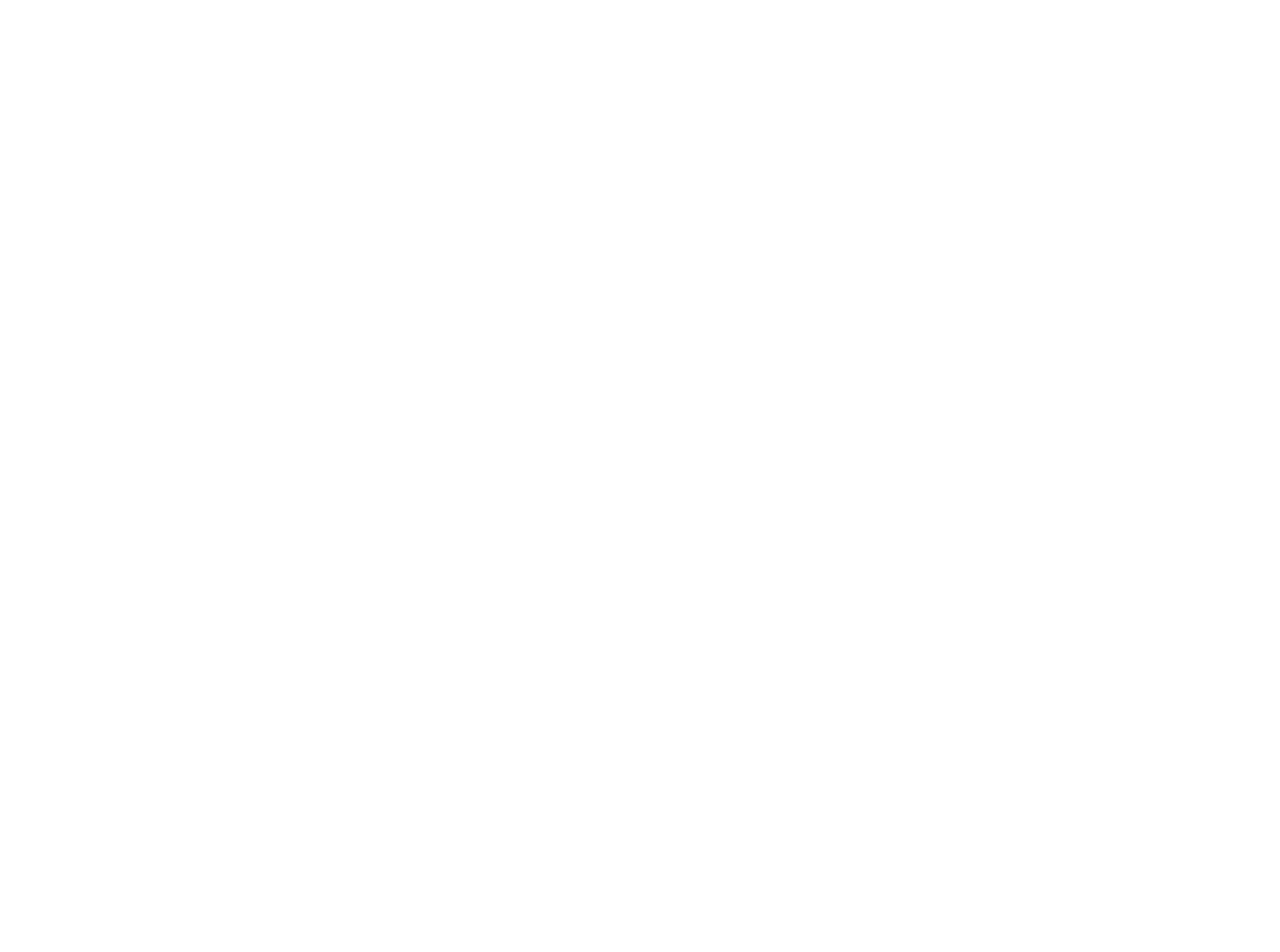
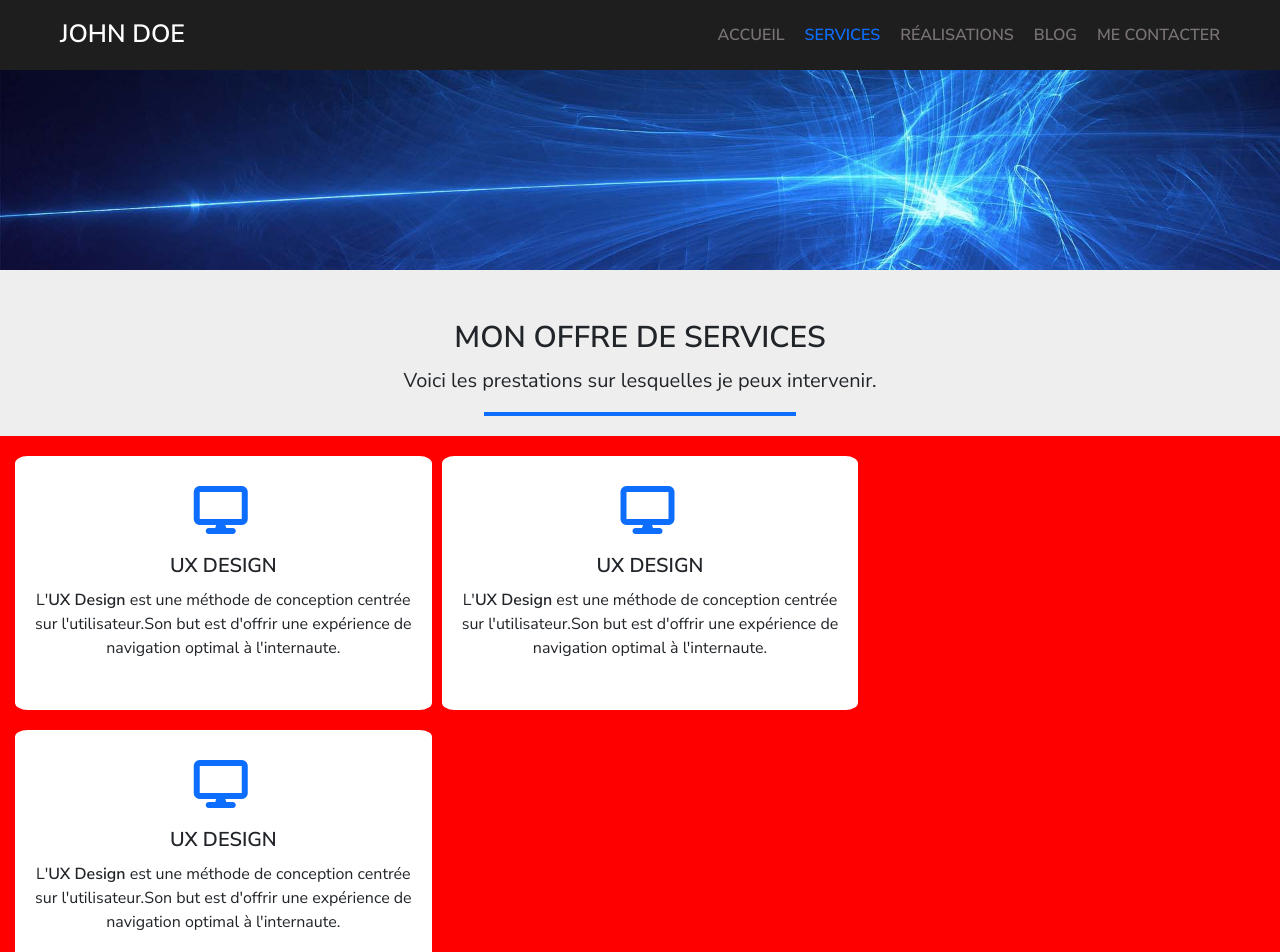
Before and after one commit to KaynoxDev/cv-opti-react, a React (Create React App) app: page /services in a window 1280 px wide. Before the commit this address had no page. Shown: the top 952 px of the page. Before the commit the page ends 800 px from the top, so only its background shows below. Built offline with nearby package versions, Linux system fonts and the light colour scheme.

Commit message:
structure main page services

```diff
--- a/src/App.js
+++ b/src/App.js
@@ -1,12 +1,14 @@
 import React from "react";
 import { Routes, Route } from "react-router-dom";
 import Accueil from "./pages/accueil/Accueil";
+import Services from "./pages/services/Services";
 
 function App() {
   return (
     <div className="App">
       <Routes>
         <Route path="/" element={<Accueil />} />
+        <Route path="/services" element={<Services />} />
       </Routes>
     </div>
   );
--- a/src/pages/accueil/header/components/Nav.jsx
+++ b/src/pages/accueil/header/components/Nav.jsx
@@ -1,10 +1,11 @@
 import React from "react";
-import { Link } from "react-router-dom";
+import { Link, useLocation } from "react-router-dom";
 
 function Nav() {
+  const location = useLocation();
   return (
     <nav className="navbar navbar-expand-lg">
-      <div className="container-fluid  mx-4">
+      <div className="container-fluid navmarge">
         <Link className="navbar-brand" to="/">
           John Doe
         </Link>
@@ -21,27 +22,47 @@
         </button>
         <div className="collapse navbar-collapse" id="navbarNav">
           <ul className="navbar-nav  ms-auto">
-            <li className="nav-item">
+            <li
+              className={`nav-item ${
+                location.pathname === "/" ? "active" : ""
+              }`}
+            >
               <Link className="nav-link" to="/">
                 Accueil
               </Link>
             </li>
-            <li className="nav-item">
-              <Link className="nav-link" to="/">
+            <li
+              className={`nav-item ${
+                location.pathname === "/services" ? "active" : ""
+              }`}
+            >
+              <Link className="nav-link" to="/services">
                 Services
               </Link>
             </li>
-            <li className="nav-item">
+            <li
+              className={`nav-item ${
+                location.pathname === "/realisations" ? "active" : ""
+              }`}
+            >
               <Link className="nav-link" to="/">
                 Réalisations
               </Link>
             </li>
-            <li className="nav-item">
+            <li
+              className={`nav-item ${
+                location.pathname === "/blog" ? "active" : ""
+              }`}
+            >
               <Link className="nav-link " to="/">
                 Blog
               </Link>
             </li>
-            <li className="nav-item">
+            <li
+              className={`nav-item ${
+                location.pathname === "/contact" ? "active" : ""
+              }`}
+            >
               <Link className="nav-link " to="/">
                 Me contacter
               </Link>
--- a/src/pages/accueil/header/header.css
+++ b/src/pages/accueil/header/header.css
@@ -1,5 +1,14 @@
 nav {
   background-color: #1e1e1e;
+}
+
+.navbar-toggler {
+  padding-left: 20px;
+  height: 2rem;
+  width: 2rem;
+  display: flex;
+  align-items: center;
+  justify-content: center;
 }
 
 .navbar-toggler:focus {
@@ -32,6 +41,10 @@
   text-decoration: none;
 }
 
+.nav-item.active .nav-link {
+  color: #0d6efd;
+}
+
 .btn {
   display: flex;
   justify-content: center;
@@ -43,3 +56,17 @@
   width: 6.5rem;
   height: 1.7rem;
 }
+
+@media (min-width: 992px) {
+  .navmarge {
+    padding-left: 50px;
+    padding-right: 50px;
+  }
+}
+
+@media (min-width: 480px) {
+  .navmarge {
+    padding-left: 50px;
+    padding-right: 50px;
+  }
+}
--- a/src/pages/accueil/main/Main.jsx
+++ b/src/pages/accueil/main/Main.jsx
@@ -41,6 +41,7 @@
               <img
                 src="../../../images/john-doe-about.jpg"
                 alt="john doe devant un ordinateur"
+                className="img-about"
               />
               <h2 className="title2">Mes compétences</h2>
               <span>html5 90%</span>
--- a/src/pages/accueil/main/main.css
+++ b/src/pages/accueil/main/main.css
@@ -28,7 +28,7 @@
   border-bottom: 2px solid blue;
 }
 
-img {
+.img-about {
   border-radius: 3%;
   width: 100%;
 }
@@ -76,7 +76,6 @@
 /* Styles pour les écrans de tablette */
 @media (min-width: 768px) {
   .apropos {
-    padding-top: 60px;
     border-radius: 1%;
     margin: 60px 60px;
     padding-bottom: 60px;
--- /dev/null
+++ b/src/pages/services/Services.jsx
@@ -0,0 +1,15 @@
+import Header from "../accueil/header/Header";
+import Main from "./main/Main";
+import Footer from "../accueil/footer/Footer";
+
+function Services() {
+  return (
+    <>
+      <Header />
+      <Main />
+      <Footer />
+    </>
+  );
+}
+
+export default Services;
--- /dev/null
+++ b/src/pages/services/main/Main.jsx
@@ -0,0 +1,51 @@
+import "./main.css";
+function Main() {
+  return (
+    <main>
+      <img
+        src="../../../images/banner.jpg"
+        alt="img du fond"
+        className="img-fluid"
+      />
+      <div className="container-fluid">
+        <div className="row">
+          <div className="col-12 titleOffer">
+            <h2>Mon offre de services</h2>
+            <p>Voici les prestations sur lesquelles je peux intervenir.</p>
+          </div>
+          <div className="row box-offer">
+            <div className="col-12 col-md-4 service1">
+              <i class="fa-solid fa-display" style={{ color: "#0d6efd " }}></i>
+              <h2>ux design</h2>
+              <p>
+                L'<strong>UX Design</strong> est une méthode de conception
+                centrée sur l'utilisateur.Son but est d'offrir une expérience de
+                navigation optimal à l'internaute.
+              </p>
+            </div>
+            <div className="col-12 col-md-4 service2">
+              <i class="fa-solid fa-display" style={{ color: "#0d6efd " }}></i>
+              <h2>ux design</h2>
+              <p>
+                L'<strong>UX Design</strong> est une méthode de conception
+                centrée sur l'utilisateur.Son but est d'offrir une expérience de
+                navigation optimal à l'internaute.
+              </p>
+            </div>
+            <div className="col-12 col-md-4 service3">
+              <i class="fa-solid fa-display" style={{ color: "#0d6efd " }}></i>
+              <h2>ux design</h2>
+              <p>
+                L'<strong>UX Design</strong> est une méthode de conception
+                centrée sur l'utilisateur.Son but est d'offrir une expérience de
+                navigation optimal à l'internaute.
+              </p>
+            </div>
+          </div>
+        </div>
+      </div>
+    </main>
+  );
+}
+
+export default Main;
--- /dev/null
+++ b/src/pages/services/main/main.css
@@ -0,0 +1,121 @@
+/* Taille des icons */
+
+.fa-display {
+  font-size: 48px;
+}
+
+/* Info des services */
+
+.titleOffer {
+  display: flex;
+  flex-direction: column;
+  text-align: center;
+  background-color: #eee;
+  text-align: center;
+}
+
+.titleOffer h2 {
+  padding-top: 50px;
+  text-transform: uppercase;
+  font-size: 1.5rem;
+}
+
+.titleOffer p::after {
+  content: "";
+  display: flex;
+  padding-top: 0.8rem;
+  margin: auto;
+  width: 25%;
+  border-bottom: 4px solid #0d6efd;
+}
+
+.box-offer {
+  margin: 0;
+  background-color: red;
+}
+
+/* Service 1 */
+
+.service1 {
+  background-color: white;
+  display: flex;
+  text-align: center;
+  flex-direction: column;
+  border-radius: 3%;
+  padding: 10px;
+  margin-top: 20px;
+  margin-right: 10px;
+  padding-top: 30px;
+  padding-bottom: 30px;
+}
+
+.service1 h2 {
+  font-size: 1rem;
+  text-transform: uppercase;
+  padding-top: 20px;
+}
+
+.service1 strong {
+  font-size: 0.8rem;
+}
+
+.service1 p {
+  font-size: 0.8rem;
+}
+
+/* Service 2 */
+
+.service2 {
+  background-color: white;
+  display: flex;
+  text-align: center;
+  flex-direction: column;
+  border-radius: 3%;
+  padding: 10px;
+  margin-top: 20px;
+  margin-right: 10px;
+  padding-top: 30px;
+}
+
+.service2 h2 {
+  font-size: 1rem;
+  text-transform: uppercase;
+  padding-top: 20px;
+}
+
+.service2 strong {
+  font-size: 0.8rem;
+}
+
+.service2 p {
+  font-size: 0.8rem;
+}
+
+/* Service 3 */
+
+.service3 {
+  background-color: white;
+  display: flex;
+  text-align: center;
+  flex-direction: column;
+  border-radius: 3%;
+  padding: 10px;
+  margin-top: 20px;
+  margin-right: 10px;
+  padding-top: 30px;
+  margin-bottom: 80px;
+}
+
+.service3 h2 {
+  font-size: 1rem;
+  text-transform: uppercase;
+  padding-top: 20px;
+}
+
+.service3 strong {
+  font-size: 0.8rem;
+}
+
+.service3 p {
+  font-size: 0.8rem;
+}
```
